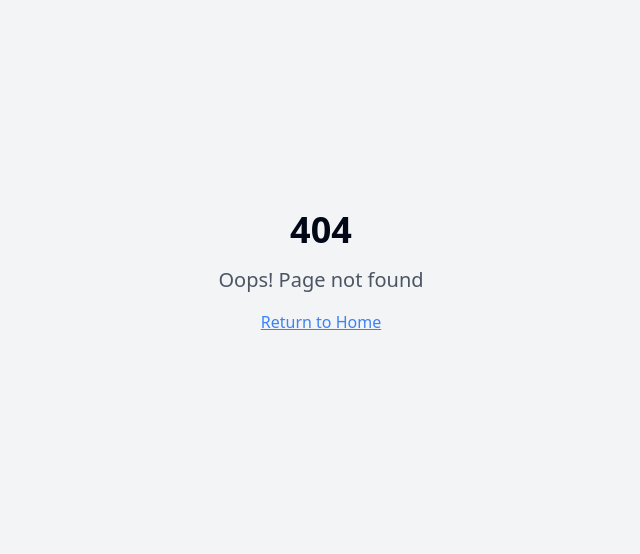
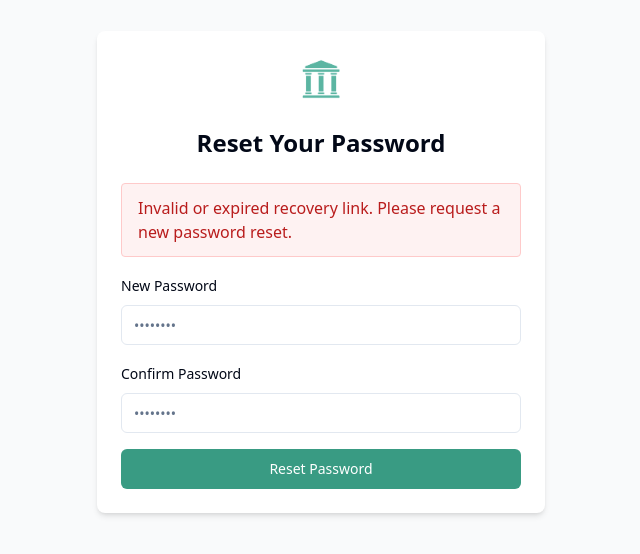
Before and after one commit to nipunbatra8/doculaw, a React (Vite) app: page /reset-password in a window 1280 px wide. Before the commit this address had no page. Shown: the part 128-682 px from the top of the page, without its empty margins (319-959 px from the left). Built offline with nearby package versions, Linux system fonts and the light colour scheme.

Commit message:
Fix: Password reset link redirect
Fixes the password reset link redirect to a blank page.

```diff
--- a/src/App.tsx
+++ b/src/App.tsx
@@ -10,6 +10,7 @@ import { BrowserRouter, Routes, Route } from "react-router-dom";
 import LandingPage from "./pages/LandingPage";
 import LoginPage from "./pages/LoginPage";
 import ForgotPasswordPage from "./pages/ForgotPasswordPage";
+import ResetPasswordPage from "./pages/ResetPasswordPage";
 import DashboardPage from "./pages/DashboardPage";
 import ClientsPage from "./pages/Clients";
 import SettingsPage from "./pages/SettingsPage";
@@ -40,6 +41,7 @@ const App = () => {
                 <Route path="/" element={<LandingPage />} />
                 <Route path="/login" element={<LoginPage />} />
                 <Route path="/forgot-password" element={<ForgotPasswordPage />} />
+                <Route path="/reset-password" element={<ResetPasswordPage />} />
                 <Route path="/payment" element={<PaymentPage />} />
 
                 {/* Protected routes for lawyers */}
--- a/src/pages/ForgotPasswordPage.tsx
+++ b/src/pages/ForgotPasswordPage.tsx
@@ -1,4 +1,3 @@
-
 import { useState } from "react";
 import { Link } from "react-router-dom";
 import { Button } from "@/components/ui/button";
@@ -19,7 +18,7 @@ const ForgotPasswordPage = () => {
     e.preventDefault();
     setIsSubmitting(true);
     const { error } = await supabase.auth.resetPasswordForEmail(email, {
-      redirectTo: window.location.origin + "/login",
+      redirectTo: window.location.origin + "/reset-password",
     });
     setIsSubmitting(false);
 
--- a/src/pages/PaymentPage.tsx
+++ b/src/pages/PaymentPage.tsx
@@ -16,7 +16,7 @@ const PaymentPage = () => {
     e.preventDefault();
     setIsSubmitting(true);
     const { error } = await supabase.auth.resetPasswordForEmail(email, {
-      redirectTo: window.location.origin + "/login",
+      redirectTo: window.location.origin + "/reset-password",
     });
     setIsSubmitting(false);
     if (!error) {
--- /dev/null
+++ b/src/pages/ResetPasswordPage.tsx
@@ -0,0 +1,134 @@
+
+import { useState, useEffect } from "react";
+import { useNavigate } from "react-router-dom";
+import { Button } from "@/components/ui/button";
+import { Input } from "@/components/ui/input";
+import { Label } from "@/components/ui/label";
+import { useToast } from "@/hooks/use-toast";
+import { supabase } from "@/integrations/supabase/client";
+
+const ResetPasswordPage = () => {
+  const [password, setPassword] = useState("");
+  const [confirmPassword, setConfirmPassword] = useState("");
+  const [isSubmitting, setIsSubmitting] = useState(false);
+  const [error, setError] = useState<string | null>(null);
+  const navigate = useNavigate();
+  const { toast } = useToast();
+
+  // Verify the recovery token on page load
+  useEffect(() => {
+    const checkSession = async () => {
+      const { data, error } = await supabase.auth.getSession();
+
+      if (error) {
+        console.error("Session error:", error);
+        setError("Invalid or expired recovery link. Please request a new password reset.");
+        return;
+      }
+
+      if (!data.session) {
+        console.error("No session found");
+        setError("Invalid or expired recovery link. Please request a new password reset.");
+      }
+    };
+
+    checkSession();
+  }, []);
+
+  const handleSubmit = async (e: React.FormEvent) => {
+    e.preventDefault();
+
+    // Validate passwords
+    if (password !== confirmPassword) {
+      setError("Passwords do not match");
+      return;
+    }
+
+    if (password.length < 6) {
+      setError("Password must be at least 6 characters");
+      return;
+    }
+
+    setIsSubmitting(true);
+    setError(null);
+
+    const { error } = await supabase.auth.updateUser({ password });
+
+    setIsSubmitting(false);
+
+    if (error) {
+      toast({
+        title: "Error",
+        description: error.message || "Failed to update password",
+        variant: "destructive",
+      });
+      setError(error.message);
+    } else {
+      toast({
+        title: "Password Updated",
+        description: "Your password has been successfully updated.",
+      });
+      // Redirect to login page after successful password reset
+      setTimeout(() => navigate("/login"), 2000);
+    }
+  };
+
+  return (
+    <div className="min-h-screen flex flex-col items-center justify-center bg-gray-50 p-4">
+      <div className="w-full max-w-md bg-white rounded-lg shadow-md p-6">
+        <div className="flex justify-center mb-6">
+          <img
+            src="/lovable-uploads/0be20ac4-7ddb-481d-a2f7-35e04e74334b.png"
+            alt="DocuLaw Logo"
+            className="h-12 w-auto"
+          />
+        </div>
+        <h1 className="text-2xl font-bold text-center mb-6">Reset Your Password</h1>
+
+        {error && (
+          <div className="bg-red-50 border border-red-200 text-red-700 px-4 py-3 rounded mb-4">
+            {error}
+          </div>
+        )}
+
+        <form onSubmit={handleSubmit} className="space-y-4">
+          <div className="space-y-2">
+            <Label htmlFor="password">New Password</Label>
+            <Input
+              id="password"
+              type="password"
+              value={password}
+              onChange={(e) => setPassword(e.target.value)}
+              required
+              disabled={isSubmitting}
+              placeholder="••••••••"
+            />
+          </div>
+
+          <div className="space-y-2">
+            <Label htmlFor="confirmPassword">Confirm Password</Label>
+            <Input
+              id="confirmPassword"
+              type="password"
+              value={confirmPassword}
+              onChange={(e) => setConfirmPassword(e.target.value)}
+              required
+              disabled={isSubmitting}
+              placeholder="••••••••"
+            />
+          </div>
+
+          <Button
+            type="submit"
+            className="w-full bg-doculaw-500 hover:bg-doculaw-600 text-white"
+            disabled={isSubmitting}
+          >
+            {isSubmitting ? "Updating..." : "Reset Password"}
+          </Button>
+        </form>
+      </div>
+    </div>
+  );
+};
+
+export default ResetPasswordPage;
```
